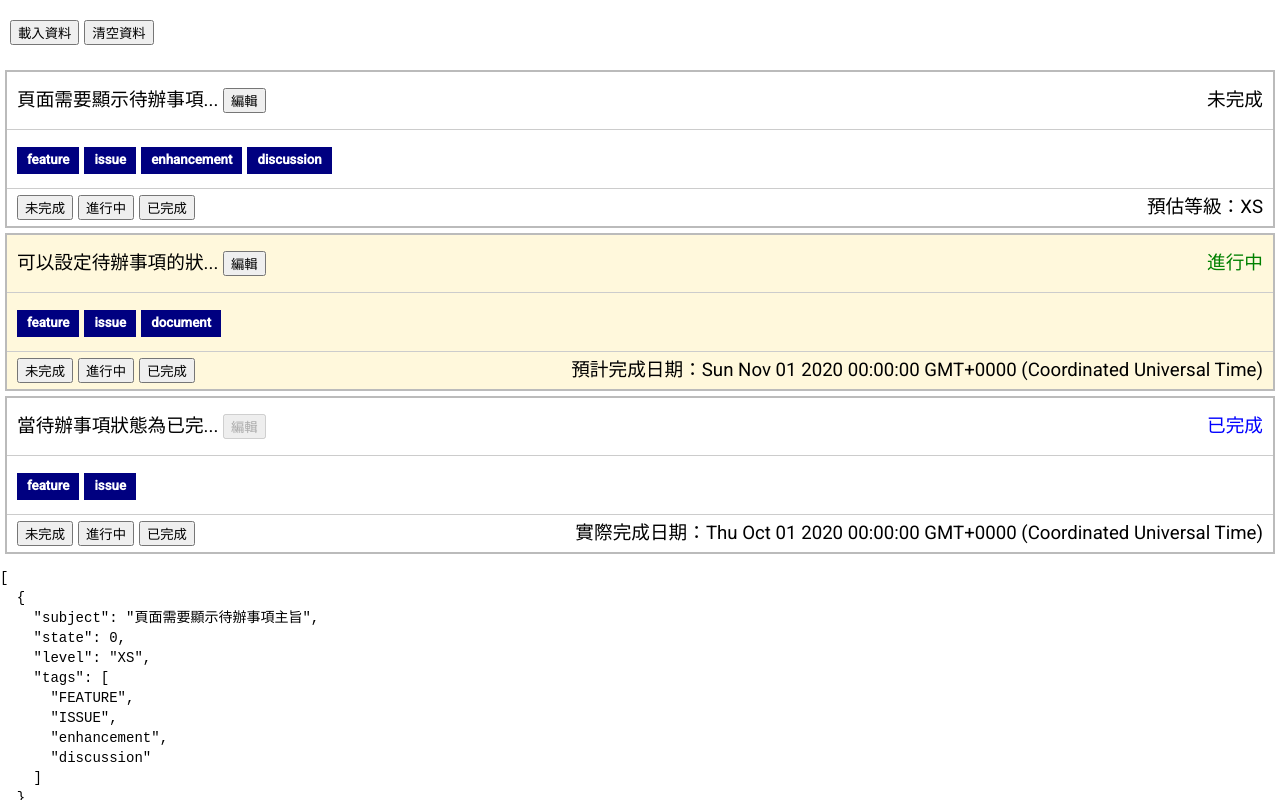
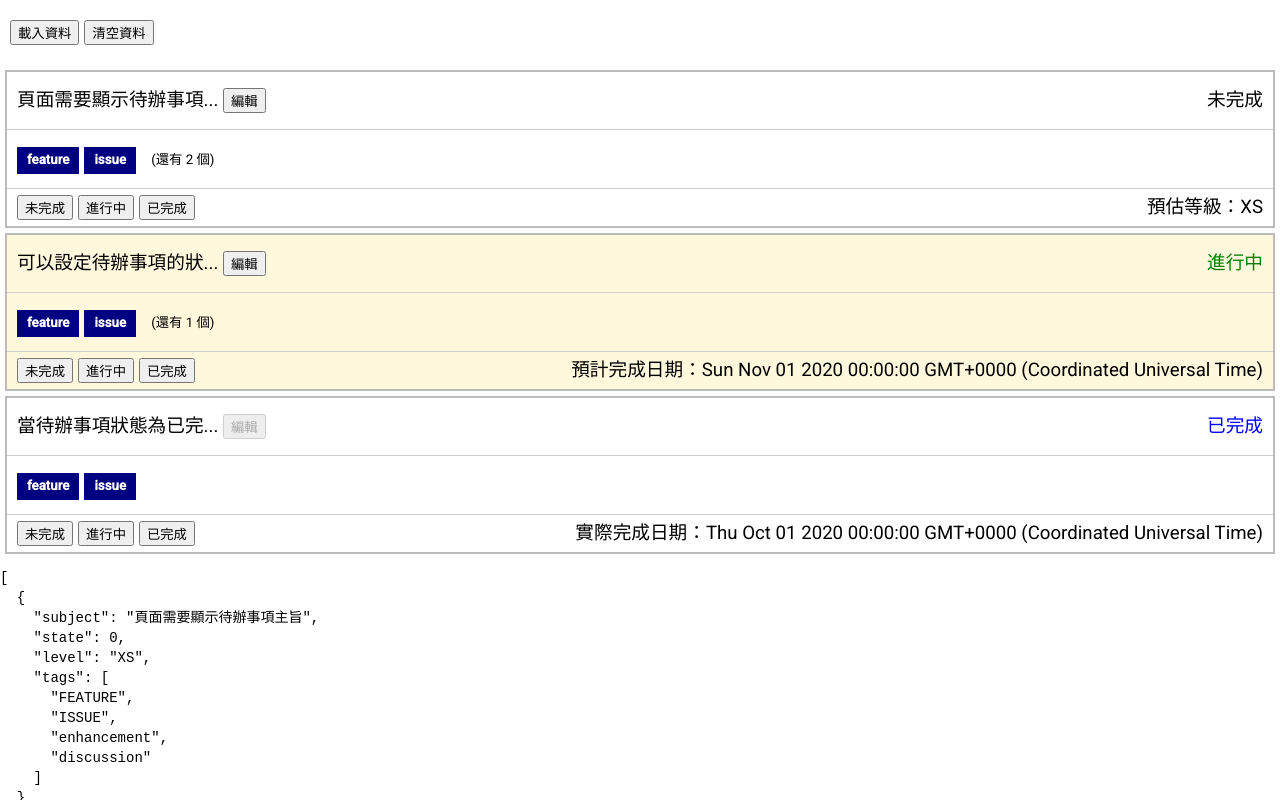
Before and after one commit to Oliver721003/angular-todo-project, an Angular app: page / in a window 1280 px wide. Both pictures are taken after a click on the button "載入資料". Shown: the top 800 px of the page. Built offline with nearby package versions, Linux system fonts and the light colour scheme.

Commit message:
feat: 管道 - 利用 SlicePipe 設定標籤顯示個數

```diff
--- a/src/app/task/task/task.component.html
+++ b/src/app/task/task/task.component.html
@@ -22,7 +22,8 @@
     <span [appTaskStateColor]="state">{{ stateDesc }}</span>
   </div>
   <div class="tags">
-    <span class="tag" *ngFor="let tag of tags">{{ tag | lowercase }}</span>
+    <span class="tag" *ngFor="let tag of tags | slice: 0:2">{{ tag | lowercase }}</span>
+    <span *ngIf="tags.length > 2">(還有 {{ tags.length - 2 }} 個)</span>
   </div>
   <div class="button">
     <span>
```
